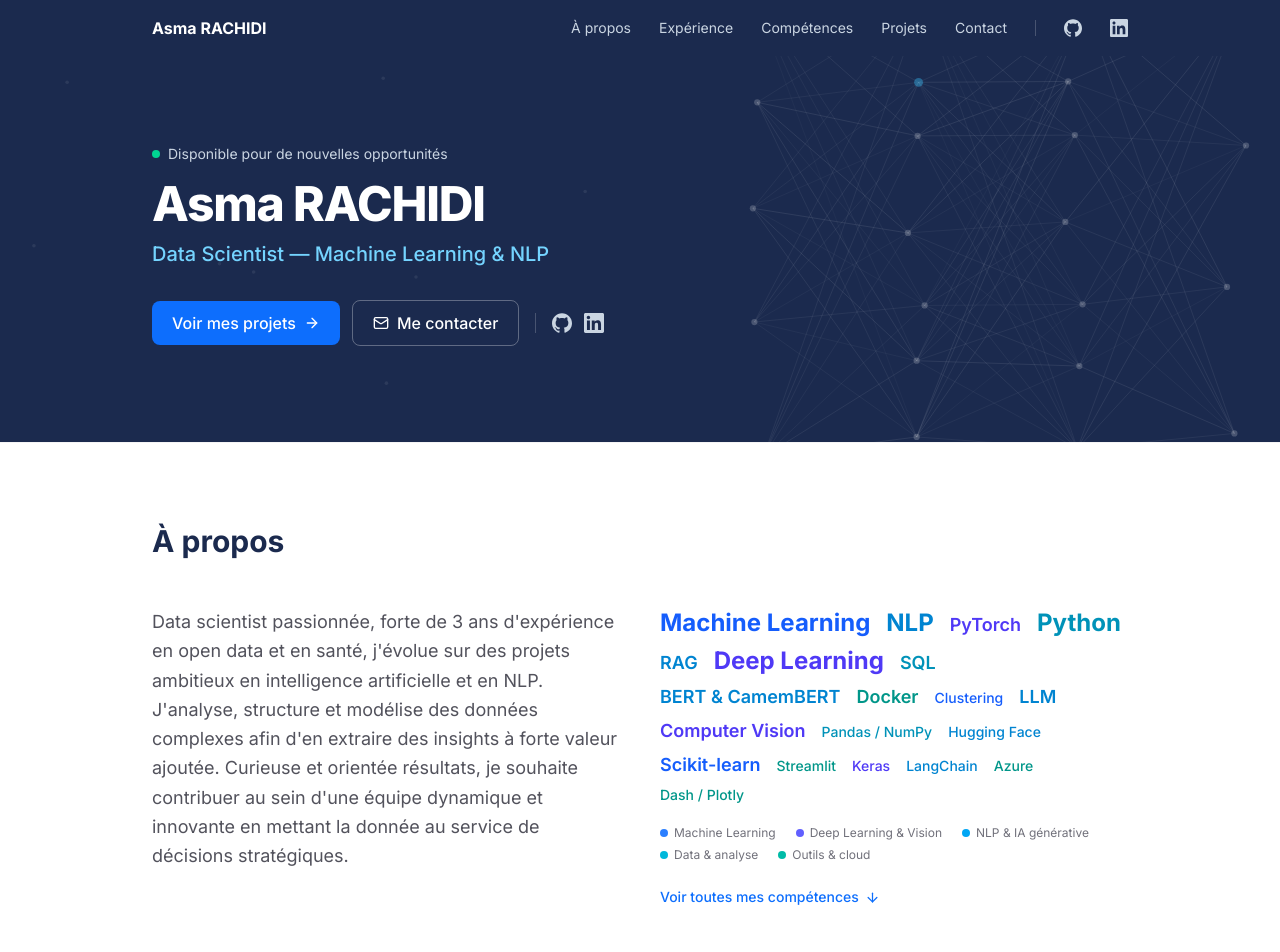
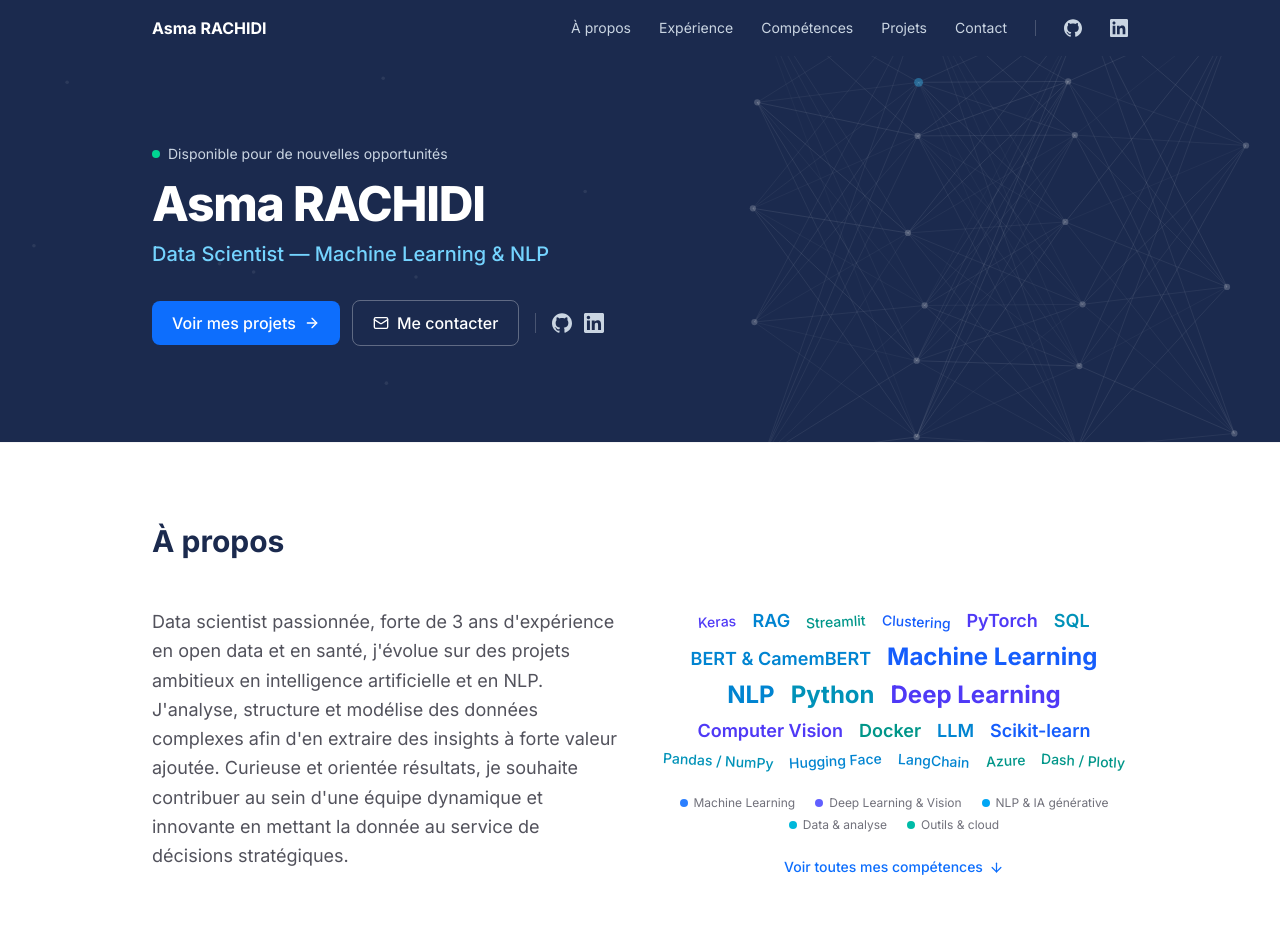
Before and after one commit to AsmaRACHIDI/portfolio, a React (Vite) app: page / in a window 1280 px wide. Shown: the top 952 px of the page. Built offline with nearby package versions, Linux system fonts and the light colour scheme.

Commit message:
Shape the word cloud, add HTML/CSS and Bootstrap to skills
Cloud is now centered with word order drawing the silhouette (major
terms in the middle, small tilted words at the edges). HTML / CSS and
Bootstrap join the Programmation & Bases de données category.

```diff
--- a/src/components/About.jsx
+++ b/src/components/About.jsx
@@ -38,19 +38,21 @@ export default function About() {
         <div className="grid gap-10 lg:grid-cols-2 lg:items-start">
           <p className="text-lg leading-relaxed text-zinc-600">{profile.bio}</p>
 
-          <div>
-            <div className="flex flex-wrap items-baseline gap-x-4 gap-y-1.5">
-              {words.map((word) => (
+          <div className="text-center">
+            <div className="mx-auto flex max-w-lg flex-wrap items-baseline justify-center gap-x-4 gap-y-1.5">
+              {words.map((word, i) => (
                 <span
                   key={word.label}
-                  className={`${sizeStyles[word.size]} ${textStyles[colorOf(word.group)]} transition-opacity hover:opacity-60`}
+                  className={`inline-block ${sizeStyles[word.size]} ${textStyles[colorOf(word.group)]} ${
+                    word.size === 1 ? (i % 2 === 0 ? '-rotate-3' : 'rotate-3') : ''
+                  } transition-opacity hover:opacity-60`}
                 >
                   {word.label}
                 </span>
               ))}
             </div>
 
-            <div className="mt-5 flex flex-wrap gap-x-5 gap-y-1.5">
+            <div className="mt-6 flex flex-wrap justify-center gap-x-5 gap-y-1.5">
               {groups.map((group) => (
                 <span key={group.id} className="flex items-center gap-1.5 text-xs text-zinc-500">
                   <span className={`h-2 w-2 rounded-full ${dotStyles[group.color]}`} />
--- a/src/data/profile.js
+++ b/src/data/profile.js
@@ -18,24 +18,26 @@ export const profile = {
       { id: 'data', name: 'Data & analyse', color: 'cyan' },
       { id: 'tools', name: 'Outils & cloud', color: 'teal' },
     ],
+    // L'ordre dessine la silhouette du nuage : petits mots aux bords,
+    // gros mots au centre (rendu centré dans About.jsx).
     words: [
+      { label: 'Keras', group: 'dl', size: 1 },
+      { label: 'RAG', group: 'nlp', size: 2 },
+      { label: 'Streamlit', group: 'tools', size: 1 },
+      { label: 'Clustering', group: 'ml', size: 1 },
+      { label: 'PyTorch', group: 'dl', size: 2 },
+      { label: 'SQL', group: 'data', size: 2 },
+      { label: 'BERT & CamemBERT', group: 'nlp', size: 2 },
       { label: 'Machine Learning', group: 'ml', size: 3 },
       { label: 'NLP', group: 'nlp', size: 3 },
-      { label: 'PyTorch', group: 'dl', size: 2 },
       { label: 'Python', group: 'data', size: 3 },
-      { label: 'RAG', group: 'nlp', size: 2 },
       { label: 'Deep Learning', group: 'dl', size: 3 },
-      { label: 'SQL', group: 'data', size: 2 },
-      { label: 'BERT & CamemBERT', group: 'nlp', size: 2 },
+      { label: 'Computer Vision', group: 'dl', size: 2 },
       { label: 'Docker', group: 'tools', size: 2 },
-      { label: 'Clustering', group: 'ml', size: 1 },
       { label: 'LLM', group: 'nlp', size: 2 },
-      { label: 'Computer Vision', group: 'dl', size: 2 },
+      { label: 'Scikit-learn', group: 'ml', size: 2 },
       { label: 'Pandas / NumPy', group: 'data', size: 1 },
       { label: 'Hugging Face', group: 'nlp', size: 1 },
-      { label: 'Scikit-learn', group: 'ml', size: 2 },
-      { label: 'Streamlit', group: 'tools', size: 1 },
-      { label: 'Keras', group: 'dl', size: 1 },
       { label: 'LangChain', group: 'nlp', size: 1 },
       { label: 'Azure', group: 'tools', size: 1 },
       { label: 'Dash / Plotly', group: 'tools', size: 1 },
--- a/src/data/skills.js
+++ b/src/data/skills.js
@@ -35,7 +35,7 @@ export const skillCategories = [
     title: 'Programmation & Bases de données',
     skills: [
       'Python (NumPy, Pandas, Scikit-learn)', 'Jupyter', 'SQL avancé', 'MySQL',
-      'PostgreSQL', 'SQLite', 'C', 'VHDL', 'MATLAB',
+      'PostgreSQL', 'SQLite', 'HTML / CSS', 'Bootstrap', 'C', 'VHDL', 'MATLAB',
     ],
   },
   {
```
